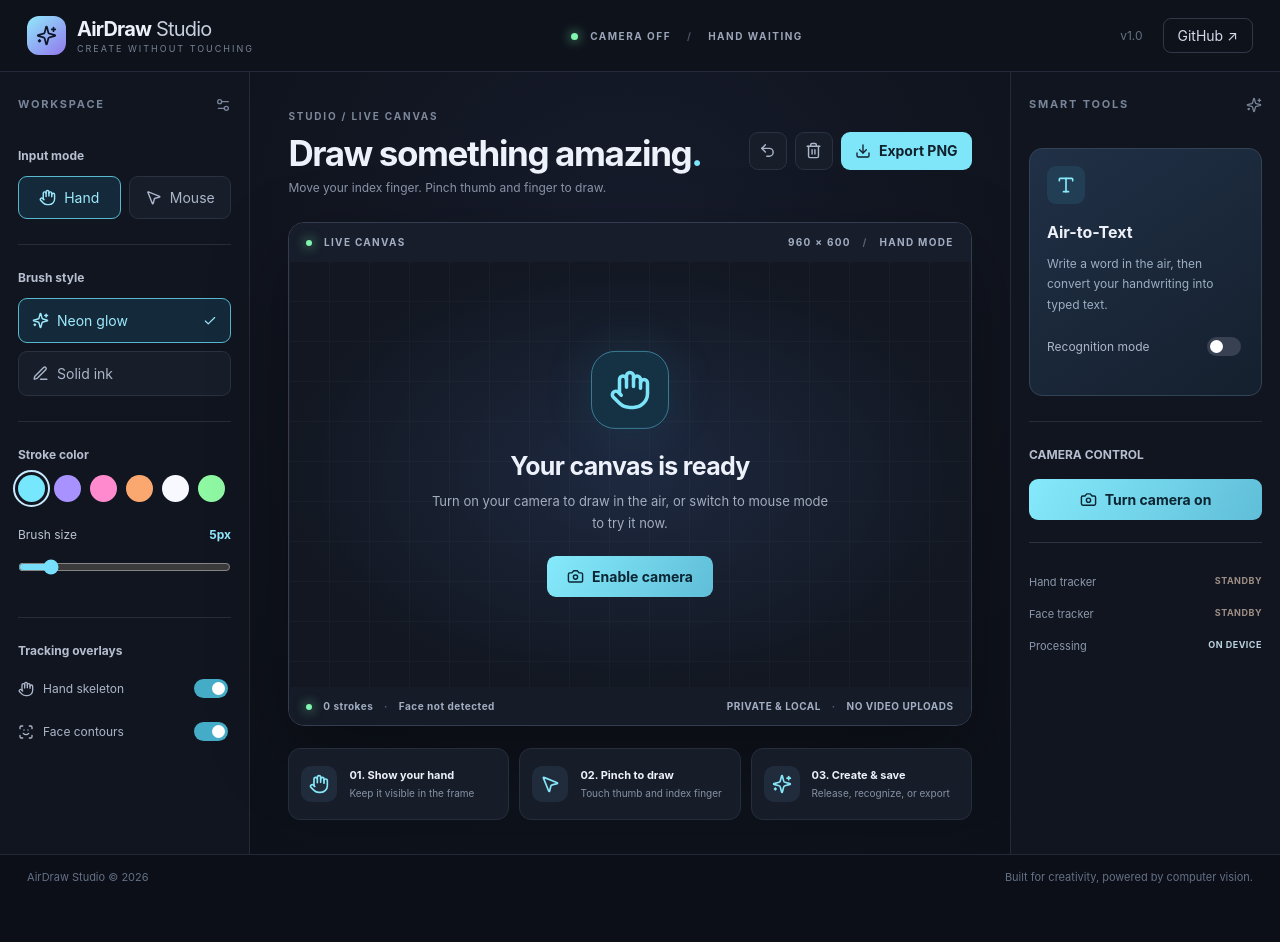
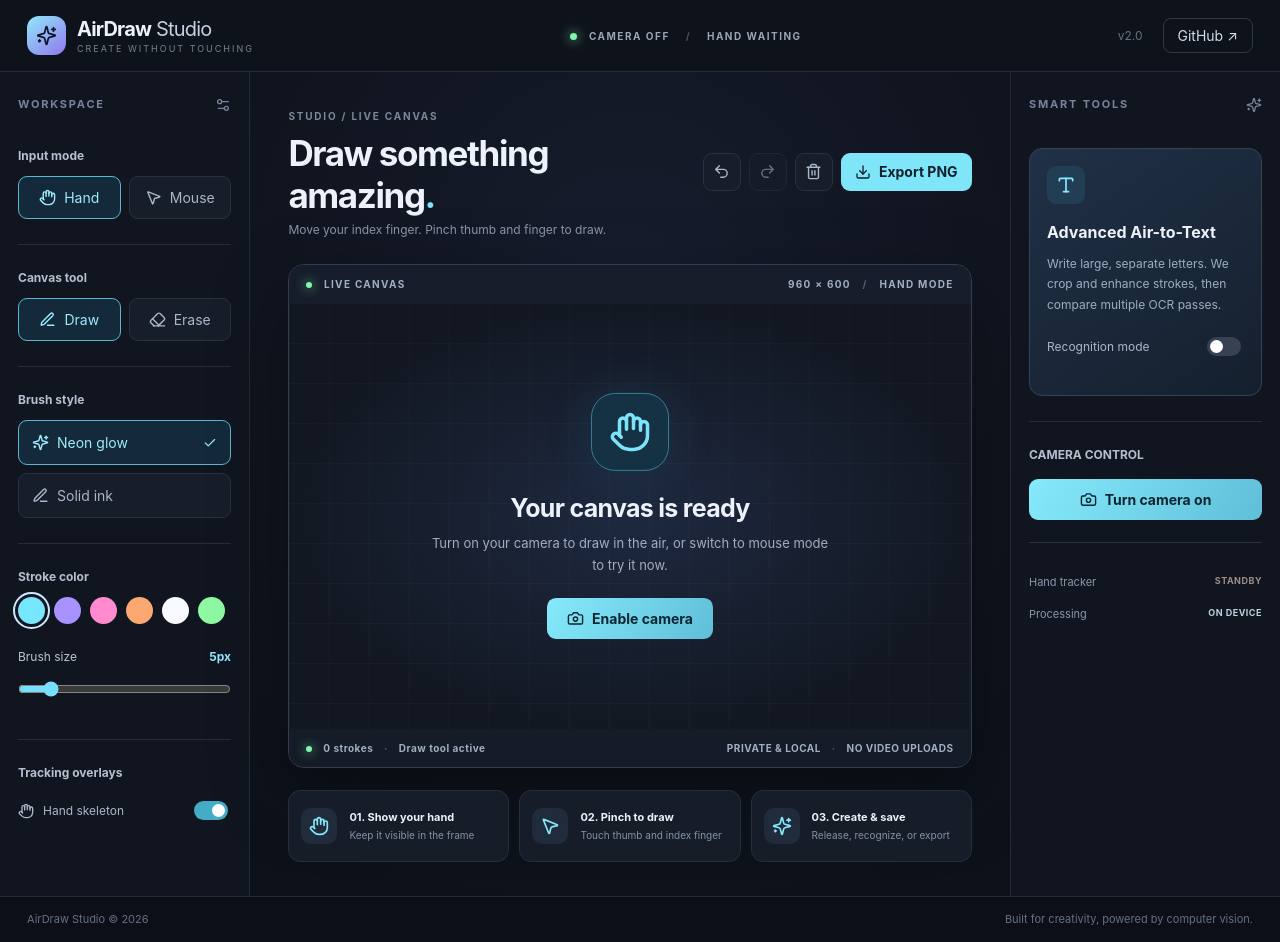
Before and after one commit to KhurramMunir95/airdraw, a Next.js app: page /airdraw/ in a window 1280 px wide. Before the commit the page ends 900 px from the top, so only its background shows below. Built offline with nearby package versions, Linux system fonts and the light colour scheme.

Commit message:
feat: remove face tracking, add eraser and advanced editable OCR controls

```diff
--- a/components/AirDrawStudio.tsx
+++ b/components/AirDrawStudio.tsx
@@ -1,10 +1,11 @@
 "use client";
 
 import { useCallback, useEffect, useRef, useState } from "react";
-import { Camera, CameraOff, Download, Eraser, Hand, ScanFace, Sparkles, Type, Undo2, Trash2, MousePointer2, RefreshCw, Check, X, PenLine, Settings2 } from "lucide-react";
+import { Camera, CameraOff, Download, Eraser, Hand, Sparkles, Type, Undo2, Redo2, Trash2, MousePointer2, RefreshCw, Check, X, PenLine, Settings2 } from "lucide-react";
 
+import { recognizeInk, type OCRResult, type RecognitionMode, type InkStroke } from "../lib/recognition";
 type P = { x: number; y: number };
-type Stroke = { points: P[]; color: string; width: number; mode: "neon" | "pen" };
+type Stroke = InkStroke;
 type Vision = typeof import("@mediapipe/tasks-vision");
 const W = 960, H = 600;
 function withTimeout<T>(promise: Promise<T>, ms: number, label: string): Promise<T> {
@@ -20,7 +21,6 @@
   const drawingRef = useRef<HTMLCanvasElement>(null);
   const overlayRef = useRef<HTMLCanvasElement>(null);
   const trackerRef = useRef<any>(null);
-  const faceRef = useRef<any>(null);
   const streamRef = useRef<MediaStream | null>(null);
   const rafRef = useRef<number>(0);
   const sessionRef = useRef(0);
@@ -29,7 +29,6 @@
   const lastPointRef = useRef<P | null>(null);
   const pinchingRef = useRef(false);
   const modeRef = useRef<"hand"|"mouse">("hand");
-  const faceEnabledRef = useRef(true);
   const colorRef = useRef(COLORS[0]);
   const widthRef = useRef(5);
   const brushRef = useRef<"neon"|"pen">("neon");
@@ -37,24 +36,47 @@
   const [loading, setLoading] = useState(false);
   const [loadingStage, setLoadingStage] = useState("Starting camera...");
   const [tracking, setTracking] = useState(false);
-  const [faceFound, setFaceFound] = useState(false);
   const [mode, setMode] = useState<"hand"|"mouse">("hand");
   const [showSkeleton, setShowSkeleton] = useState(true);
   const skeletonRef = useRef(true);
-  const [faceEnabled, setFaceEnabled] = useState(true);
   const [color, setColor] = useState(COLORS[0]);
   const [width, setWidth] = useState(5);
   const [brush, setBrush] = useState<"neon"|"pen">("neon");
   const [wordMode, setWordMode] = useState(false);
+  const [ocrMode,setOcrMode] = useState<RecognitionMode>("word");
+  const [ocrResult,setOcrResult] = useState<OCRResult|null>(null);
+  const [customVocabulary,setCustomVocabulary] = useState("");
+  const [tool,setTool] = useState<"draw"|"erase">("draw");
+  const toolRef = useRef<"draw"|"erase">("draw");
+  const [eraserSize,setEraserSize] = useState(32);
+  const eraserSizeRef=useRef(32);
+  const [canRedo,setCanRedo]=useState(false);
+  const redoRef=useRef<Stroke[][]>([]);
+  const eraseSnapshotRef=useRef<Stroke[]|null>(null);
   const [recognized, setRecognized] = useState("");
   const [reading, setReading] = useState(false);
   const [error, setError] = useState("");
   const [strokesCount, setStrokesCount] = useState(0);
-  const [faceGesture, setFaceGesture] = useState(false);
-  const gestureRef = useRef(false);
-  const faceTriggerRef = useRef(0);
-  const recognizeRef = useRef<() => void>(()=>{});
 
+  const rememberChange=()=>{redoRef.current=[];setCanRedo(false);};
+  const cloneStrokes=(strokes:Stroke[])=>strokes.map(s=>({...s,points:s.points.map(p=>({...p}))}));
+  const eraseAt=(point:P)=>{
+    const radius=eraserSizeRef.current;
+    if(!eraseSnapshotRef.current)eraseSnapshotRef.current=cloneStrokes(strokesRef.current);
+    const result:Stroke[]=[];
+    for(const stroke of strokesRef.current){
+      let part:P[]=[];
+      const flush=()=>{if(part.length){result.push({...stroke,points:part});part=[];}};
+      for(const p of stroke.points){
+        if(Math.hypot(p.x-point.x,p.y-point.y)<=radius){flush();}
+        else part.push(p);
+      }
+      flush();
+    }
+    strokesRef.current=result;
+    setStrokesCount(result.length);
+    renderStrokes();
+  };
   const renderStrokes = useCallback(() => {
     const c = drawingRef.current, ctx = c?.getContext("2d");
     if (!c || !ctx) return;
@@ -83,14 +105,15 @@
   }, []);
 
   const finishStroke = useCallback(() => {
-    if (activeRef.current?.points.length) strokesRef.current.push(activeRef.current);
+    if (activeRef.current?.points.length) { strokesRef.current.push(activeRef.current);rememberChange(); }
     activeRef.current=null; lastPointRef.current=null; pinchingRef.current=false;
     setStrokesCount(strokesRef.current.length);
     renderStrokes();
   }, [renderStrokes]);
 
   const addPoint = useCallback((point:P, draw:boolean) => {
-    if (!draw) { if (pinchingRef.current) finishStroke(); return; }
+    if (!draw) { if (pinchingRef.current) finishStroke();eraseSnapshotRef.current=null; return; }
+    if(toolRef.current==="erase"){if(pinchingRef.current)finishStroke();eraseAt(point);return;}
     if (!pinchingRef.current) {
       activeRef.current={ points:[point],color:colorRef.current,width:widthRef.current,mode:brushRef.current };
       pinchingRef.current=true;
@@ -109,9 +132,9 @@
     streamRef.current?.getTracks().forEach(t=>t.stop());
     streamRef.current=null;
     if(videoRef.current) videoRef.current.srcObject=null;
-    trackerRef.current?.close?.(); faceRef.current?.close?.();
-    trackerRef.current=null; faceRef.current=null;
-    setCameraOn(false);setTracking(false);setFaceFound(false);setLoading(false);
+    trackerRef.current?.close?.();
+    trackerRef.current=null;
+    setCameraOn(false);setTracking(false);setLoading(false);
     overlayRef.current?.getContext("2d")?.clearRect(0,0,W,H);
     finishStroke();
   },[finishStroke]);
@@ -154,9 +177,8 @@
       setLoading(false); setLoadingStage("");
       // Start hand tracking NOW, rather than waiting for the optional face model.
 
-      let frame=0;
       const tick=()=>{
-        const v=videoRef.current, o=overlayRef.current, tracker=trackerRef.current, face=faceRef.current;
+        const v=videoRef.current, o=overlayRef.current, tracker=trackerRef.current;
         if(!v || !o || !tracker || !streamRef.current) return;
         const ctx=o.getContext("2d");
         if(!ctx) return;
@@ -180,45 +202,11 @@
               ctx.beginPath();ctx.arc(tip.x,tip.y,pinch?14:10,0,Math.PI*2);
               ctx.strokeStyle=pinch?"#a2ffa2":"#ffffff";ctx.lineWidth=3;ctx.stroke();
             }else if(modeRef.current==="hand"){addPoint({x:0,y:0},false);}
-            if(face && frame++%2===0){
-              const f=face.detectForVideo(v,performance.now());
-              const points=f.faceLandmarks?.[0];setFaceFound(Boolean(points));
-              if(points && faceEnabledRef.current){
-                ctx.strokeStyle="rgba(251,170,115,.55)";ctx.lineWidth=1;
-                const contours=[vision.FaceLandmarker.FACE_LANDMARKS_FACE_OVAL,vision.FaceLandmarker.FACE_LANDMARKS_LIPS,vision.FaceLandmarker.FACE_LANDMARKS_LEFT_EYE,vision.FaceLandmarker.FACE_LANDMARKS_RIGHT_EYE];
-                for(const links of contours)for(const {start,end} of links){
-                  const a=points[start],b=points[end];ctx.beginPath();ctx.moveTo((1-a.x)*W,a.y*H);ctx.lineTo((1-b.x)*W,b.y*H);ctx.stroke();
-                }
-              }
-              const jaw=f.faceBlendshapes?.[0]?.categories?.find((c:any)=>c.categoryName==="jawOpen")?.score ?? 0;
-              if(gestureRef.current && jaw>0.65 && Date.now()-faceTriggerRef.current>4000){
-                faceTriggerRef.current=Date.now();recognizeRef.current();
-              }
-            }
           }catch(e){console.warn("Tracking frame failed",e);}
         }
         rafRef.current=requestAnimationFrame(tick);
       };
       rafRef.current=requestAnimationFrame(tick);
-      // Face tracking loads independently; slow face-model downloads do not block drawing.
-      void (async () => {
-        try {
-          setLoadingStage("Loading optional face landmarks...");
-          const face=await withTimeout(vision.FaceLandmarker.createFromOptions(fileset!,{
-            baseOptions:{modelAssetPath:assets + "/models/face_landmarker.task",delegate:"CPU"},
-            runningMode:"VIDEO",numFaces:1,outputFaceBlendshapes:true
-          }),45000,"Face tracking model");
-          if(session!==sessionRef.current){face.close();return;}
-          faceRef.current=face;
-          setLoadingStage("");
-        } catch(e) {
-          if(session===sessionRef.current) {
-            console.warn("Optional face detector unavailable:",e);
-            setLoadingStage("");
-            setError("Hand drawing is ready, but face tracking could not load. You can keep drawing.");
-          }
-        }
-      })();
     }catch(e){
       if(session===sessionRef.current){
         console.error("Camera or hand tracker failed:",e);
@@ -232,33 +220,31 @@
     }finally{if(session===sessionRef.current)setLoading(false);}
   },[addPoint,loading]);
 
-  const recognize = useCallback(async () => {
-    if(!strokesRef.current.length && !activeRef.current){setError("Draw a word first, then choose Recognize.");return;}
+  const recognize = async () => {
     finishStroke();setReading(true);setError("");
     try {
-      const temp=document.createElement("canvas"); temp.width=W;temp.height=H;
-      const c=temp.getContext("2d");if(!c)throw new Error("Canvas unavailable.");
-      c.fillStyle="white";c.fillRect(0,0,W,H);c.strokeStyle="#111";c.lineWidth=15;c.lineCap="round";c.lineJoin="round";
-      for(const s of strokesRef.current){if(!s.points.length)continue;c.beginPath();c.moveTo(s.points[0].x,s.points[0].y);for(const p of s.points)c.lineTo(p.x,p.y);c.stroke();}
-      const { recognize:runOCR }=await import("tesseract.js");
-      const result=await runOCR(temp,"eng");
-      const text=result.data.text.trim().replace(/\s+/g," ");
-      setRecognized(text);if(!text)setError("No clear word found. Try writing larger, separated letters.");
-    }catch(e){setError(e instanceof Error?e.message:"Recognition failed. Check your internet connection.");}
+      const result=await recognizeInk(strokesRef.current,ocrMode,customVocabulary.split(/[,\n]/).map(x=>x.trim()));
+      setOcrResult(result);setRecognized(result.best.text);
+    } catch(e) {setError(e instanceof Error?e.message:"Recognition failed. Please retry.");}
     finally{setReading(false);}
-  },[finishStroke]);
-  recognizeRef.current=recognize;
-  useEffect(()=>()=>{cancelAnimationFrame(rafRef.current);streamRef.current?.getTracks().forEach(t=>t.stop());trackerRef.current?.close?.();faceRef.current?.close?.();},[]);
-  const clear=()=>{finishStroke();strokesRef.current=[];setStrokesCount(0);setRecognized("");renderStrokes();};
-  const undo=()=>{finishStroke();strokesRef.current.pop();setStrokesCount(strokesRef.current.length);renderStrokes();};
+  };
+  useEffect(()=>()=>{cancelAnimationFrame(rafRef.current);streamRef.current?.getTracks().forEach(t=>t.stop());trackerRef.current?.close?.();},[]);
+  const clear=()=>{finishStroke();rememberChange();strokesRef.current=[];setStrokesCount(0);setRecognized("");setOcrResult(null);renderStrokes();};
+  const undo=()=>{finishStroke();if(!strokesRef.current.length)return;redoRef.current.push(cloneStrokes(strokesRef.current));setCanRedo(true);strokesRef.current.pop();setStrokesCount(strokesRef.current.length);renderStrokes();};
+  const redo=()=>{finishStroke();const next=redoRef.current.pop();if(!next)return;strokesRef.current=next;setCanRedo(redoRef.current.length>0);setStrokesCount(next.length);renderStrokes();};
+  const setActiveTool=(t:"draw"|"erase")=>{finishStroke();toolRef.current=t;setTool(t);};
   const save=()=>{const c=document.createElement("canvas");c.width=W;c.height=H;const ctx=c.getContext("2d");if(!ctx)return;ctx.drawImage(drawingRef.current!,0,0);const a=document.createElement("a");a.download="airdraw-art.png";a.href=c.toDataURL("image/png");a.click();};
   const mousePoint=(e:React.PointerEvent<HTMLCanvasElement>):P=>{const b=e.currentTarget.getBoundingClientRect();return{x:(e.clientX-b.left)/b.width*W,y:(e.clientY-b.top)/b.height*H};};
   return <main className="app">
-    <header className="topbar"><div className="brand"><div className="brandmark"><Sparkles size={21}/></div><div><strong>AirDraw<span> Studio</span></strong><small>CREATE WITHOUT TOUCHING</small></div></div><div className="headcenter"><span className="pulse"/> {cameraOn?"CAMERA LIVE":"CAMERA OFF"} <span className="headsplit">/</span> HAND {tracking?"DETECTED":"WAITING"} </div><div className="topactions"><span className="version">v1.0</span><a href="https://github.com/KhurramMunir95/airdraw" target="_blank" rel="noopener noreferrer" className="github">GitHub ↗</a></div></header>
+    <header className="topbar"><div className="brand"><div className="brandmark"><Sparkles size={21}/></div><div><strong>AirDraw<span> Studio</span></strong><small>CREATE WITHOUT TOUCHING</small></div></div><div className="headcenter"><span className="pulse"/> {cameraOn?"CAMERA LIVE":"CAMERA OFF"} <span className="headsplit">/</span> HAND {tracking?"DETECTED":"WAITING"} </div><div className="topactions"><span className="version">v2.0</span><a href="https://github.com/KhurramMunir95/airdraw" target="_blank" rel="noopener noreferrer" className="github">GitHub ↗</a></div></header>
     <section className="content">
       <aside className="sidebar"><div className="asidehead"><span>WORKSPACE</span><Settings2 size={16}/></div>
         <div className="paneltitle">Input mode</div>
         <div className="modebuttons"><button className={mode==="hand"?"selected":""} onClick={()=>{finishStroke();modeRef.current="hand";setMode("hand");}}><Hand size={17}/> Hand</button><button className={mode==="mouse"?"selected":""} onClick={()=>{finishStroke();modeRef.current="mouse";setMode("mouse");}}><MousePointer2 size={17}/> Mouse</button></div>
+        <div className="sepline"/>
+        <div className="paneltitle">Canvas tool</div>
+        <div className="modebuttons"><button className={tool==="draw"?"selected":""} onClick={()=>setActiveTool("draw")}><PenLine size={17}/> Draw</button><button className={tool==="erase"?"selected":""} onClick={()=>setActiveTool("erase")}><Eraser size={17}/> Erase</button></div>
+        {tool==="erase" && <><label className="rangehead">Eraser radius <strong>{eraserSize}px</strong></label><input className="slider" type="range" min="10" max="70" value={eraserSize} onChange={e=>{setEraserSize(+e.target.value);eraserSizeRef.current=+e.target.value;}} /></>}
         <div className="sepline"/>
         <div className="paneltitle">Brush style</div><div className="brushes"><button className={brush==="neon"?"brush selected":"brush"} onClick={()=>{brushRef.current="neon";setBrush("neon");}}><Sparkles size={17}/> Neon glow <Check size={14}/></button><button className={brush==="pen"?"brush selected":"brush"} onClick={()=>{brushRef.current="pen";setBrush("pen");}}><PenLine size={17}/> Solid ink <Check size={14}/></button></div>
         <div className="sepline"/>
@@ -267,23 +253,35 @@
         <div className="sepline"/>
         <div className="paneltitle">Tracking overlays</div>
         <label className="toggle"><span><Hand size={16}/> Hand skeleton</span><input type="checkbox" checked={showSkeleton} onChange={e=>{setShowSkeleton(e.target.checked);skeletonRef.current=e.target.checked;}} /></label>
-        <label className="toggle"><span><ScanFace size={16}/> Face contours</span><input type="checkbox" checked={faceEnabled} onChange={e=>{setFaceEnabled(e.target.checked);faceEnabledRef.current=e.target.checked;}} /></label>
+
       </aside>
       <div className="workspace">
-        <div className="workspacehead"><div><span className="breadcrumb">STUDIO / LIVE CANVAS</span><h1>Draw something amazing<span>.</span></h1><p>Move your index finger. Pinch thumb and finger to draw.</p></div><div className="quickactions"><button title="Undo last stroke" onClick={undo}><Undo2 size={17}/></button><button title="Clear canvas" onClick={clear}><Trash2 size={17}/></button><button className="save" onClick={save}><Download size={16}/> Export PNG</button></div></div>
+        <div className="workspacehead"><div><span className="breadcrumb">STUDIO / LIVE CANVAS</span><h1>Draw something amazing<span>.</span></h1><p>Move your index finger. Pinch thumb and finger to draw.</p></div><div className="quickactions"><button title="Undo last stroke" onClick={undo}><Undo2 size={17}/></button><button title="Redo" onClick={redo} disabled={!canRedo}><Redo2 size={17}/></button><button title="Clear canvas" onClick={clear}><Trash2 size={17}/></button><button className="save" onClick={save}><Download size={16}/> Export PNG</button></div></div>
         <div className="canvasframe"><div className="canvastop"><span><span className="dot"/> LIVE CANVAS</span><span>960 × 600 <span className="dim">/</span> {mode.toUpperCase()} MODE</span></div>
-          <div className="stage"><video ref={videoRef} muted autoPlay playsInline className={cameraOn?"video visible":"video"} /><div className="gridoverlay"/><canvas ref={drawingRef} width={W} height={H} className="drawing"/><canvas ref={overlayRef} width={W} height={H} className="overlay"/><canvas width={W} height={H} className="mousecanvas" style={{pointerEvents:mode==="mouse"?"auto":"none",touchAction:"none",cursor:mode==="mouse"?"crosshair":"default"}} onPointerDown={e=>{if(mode!=="mouse")return;e.currentTarget.setPointerCapture(e.pointerId);addPoint(mousePoint(e),true);}} onPointerMove={e=>{if(mode==="mouse" && e.buttons===1)addPoint(mousePoint(e),true);}} onPointerUp={()=>finishStroke()} onPointerCancel={()=>finishStroke()}/>
+          <div className="stage"><video ref={videoRef} muted autoPlay playsInline className={cameraOn?"video visible":"video"} /><div className="gridoverlay"/><canvas ref={drawingRef} width={W} height={H} className="drawing"/><canvas ref={overlayRef} width={W} height={H} className="overlay"/><canvas width={W} height={H} className="mousecanvas" style={{pointerEvents:mode==="mouse"?"auto":"none",touchAction:"none",cursor:mode==="mouse"?"crosshair":"default"}} onPointerDown={e=>{if(mode!=="mouse")return;e.currentTarget.setPointerCapture(e.pointerId);addPoint(mousePoint(e),true);}} onPointerMove={e=>{if(mode==="mouse" && e.buttons===1)addPoint(mousePoint(e),true);}} onPointerUp={()=>{finishStroke();eraseSnapshotRef.current=null;}} onPointerCancel={()=>{finishStroke();eraseSnapshotRef.current=null;}}/>
             {!cameraOn && mode==="hand" && <div className="stageempty"><div className="emptyicon"><Hand size={42}/></div><h2>Your canvas is ready</h2><p>Turn on your camera to draw in the air, or switch to mouse mode to try it now.</p><button onClick={startCamera} disabled={loading} className="primary"><Camera size={17}/>{loading ? loadingStage : "Enable camera"}</button></div>}
             {cameraOn && <div className="trackingpill"><span className={tracking?"green":"yellow"}/> {loading ? loadingStage : tracking ? "Hand detected — pinch to draw" : trackerRef.current ? "Show your hand to the camera" : "Hand tracker unavailable — restart camera"}</div>}
-          </div><div className="canvasbottom"><div><span className="statusdot"/> {strokesCount} strokes <span className="midpoint">·</span> {faceFound?"Face detected":"Face not detected"}</div><div>PRIVATE & LOCAL <span className="midpoint">·</span> NO VIDEO UPLOADS</div></div></div>
+          </div><div className="canvasbottom"><div><span className="statusdot"/> {strokesCount} strokes <span className="midpoint">·</span> {tool==="erase"?"Eraser active":"Draw tool active"}</div><div>PRIVATE & LOCAL <span className="midpoint">·</span> NO VIDEO UPLOADS</div></div></div>
         {error && <div className="error"><span>{error}</span><button onClick={()=>setError("")}><X size={14}/></button></div>}
         <div className="instructions"><div><span className="instructionicon"><Hand size={20}/></span><div><b>01. Show your hand</b><small>Keep it visible in the frame</small></div></div><div><span className="instructionicon"><MousePointer2 size={20}/></span><div><b>02. Pinch to draw</b><small>Touch thumb and index finger</small></div></div><div><span className="instructionicon"><Sparkles size={20}/></span><div><b>03. Create & save</b><small>Release, recognize, or export</small></div></div></div>
       </div>
       <aside className="sidebar rightbar"><div className="asidehead"><span>SMART TOOLS</span><Sparkles size={16}/></div>
-        <div className="smartcard"><div className="smarticon"><Type size={20}/></div><b>Air-to-Text</b><p>Write a word in the air, then convert your handwriting into typed text.</p><label className="toggle switchrow"><span>Recognition mode</span><input type="checkbox" checked={wordMode} onChange={e=>setWordMode(e.target.checked)}/></label>
-        {wordMode && <><label className="toggle switchrow"><span>Open mouth to recognize</span><input type="checkbox" checked={faceGesture} onChange={e=>{setFaceGesture(e.target.checked);gestureRef.current=e.target.checked;}}/></label><button className="recognize" disabled={reading} onClick={recognize}>{reading?<RefreshCw size={16} className="spin"/>:<Type size={16}/>} {reading?"Recognizing...":"Recognize writing"}</button><div className="result"><small>RECOGNIZED TEXT</small><div>{recognized || "Your text will appear here..."}</div>{recognized && <button title="Copy text" onClick={()=>navigator.clipboard.writeText(recognized)}>Copy text</button>}</div><small className="hint">Handwriting OCR is experimental; write large, clear, separated letters for better results. Face tracking can trigger recognition but cannot read letters itself.</small></>}
+        <div className="smartcard"><div className="smarticon"><Type size={20}/></div><b>Advanced Air-to-Text</b><p>Write large, separate letters. We crop and enhance strokes, then compare multiple OCR passes.</p>
+        <label className="toggle switchrow"><span>Recognition mode</span><input type="checkbox" checked={wordMode} onChange={e=>setWordMode(e.target.checked)}/></label>
+        {wordMode && <>
+          <div className="modebuttons"><button className={ocrMode==="word"?"selected":""} onClick={()=>setOcrMode("word")}>Word</button><button className={ocrMode==="letter"?"selected":""} onClick={()=>setOcrMode("letter")}>Letter</button></div>
+          <label className="rangehead">Optional vocabulary</label>
+          <input className="vocabinput" value={customVocabulary} onChange={e=>setCustomVocabulary(e.target.value)} placeholder="jungle, pineapple, names..." />
+          <button className="recognize" disabled={reading} onClick={recognize}>{reading?<RefreshCw size={16} className="spin"/>:<Type size={16}/>} {reading?"Reading handwriting...":"Recognize handwriting"}</button>
+          <div className="result"><small>EDITABLE RECOGNIZED TEXT</small><textarea aria-label="Edit recognized text" rows={2} value={recognized} placeholder="Recognition result appears here" onChange={e=>setRecognized(e.target.value)}/>
+            {ocrResult && <><small>OCR CONFIDENCE: {ocrResult.best.confidence}% (estimate)</small>
+            {ocrResult.alternatives.length>0 && <div className="suggestions"><small>OTHER READINGS</small>{ocrResult.alternatives.map(v=><button key={v.text} onClick={()=>setRecognized(v.text)}>{v.text}</button>)}</div>}
+            {ocrResult.suggestions.length>0 && <div className="suggestions"><small>POSSIBLE CORRECTIONS</small>{ocrResult.suggestions.map(v=><button key={v} onClick={()=>setRecognized(v)}>{v}</button>)}</div>}</>}
+            <button disabled={!recognized} onClick={()=>void navigator.clipboard.writeText(recognized)}>Copy corrected text</button></div>
+          <small className="hint">Experimental handwriting OCR, not a handwriting-trained neural model. Joined-up writing and similar letters can still be incorrect. Results are editable, and suggestions are never applied silently.</small>
+        </>}
         </div><div className="sepline"/><div className="paneltitle">CAMERA CONTROL</div>{cameraOn?<button onClick={stopCamera} className="camerabutton off"><CameraOff size={17}/> Turn camera off</button>:<button onClick={startCamera} disabled={loading} className="camerabutton"><Camera size={17}/>{loading ? loadingStage : "Turn camera on"}</button>}
-        <div className="systemstatus"><span>Hand tracker <b className={tracking?"online":"offline"}>{tracking?"ACTIVE":"STANDBY"}</b></span><span>Face tracker <b className={faceFound?"online":"offline"}>{faceFound?"DETECTED":"STANDBY"}</b></span><span>Processing <b>ON DEVICE</b></span></div>
+        <div className="systemstatus"><span>Hand tracker <b className={tracking?"online":"offline"}>{tracking?"ACTIVE":"STANDBY"}</b></span><span>Processing <b>ON DEVICE</b></span></div>
       </aside>
     </section><footer className="footer"><span>AirDraw Studio © 2026</span><span>Built for creativity, powered by computer vision.</span></footer>
   </main>;
```
